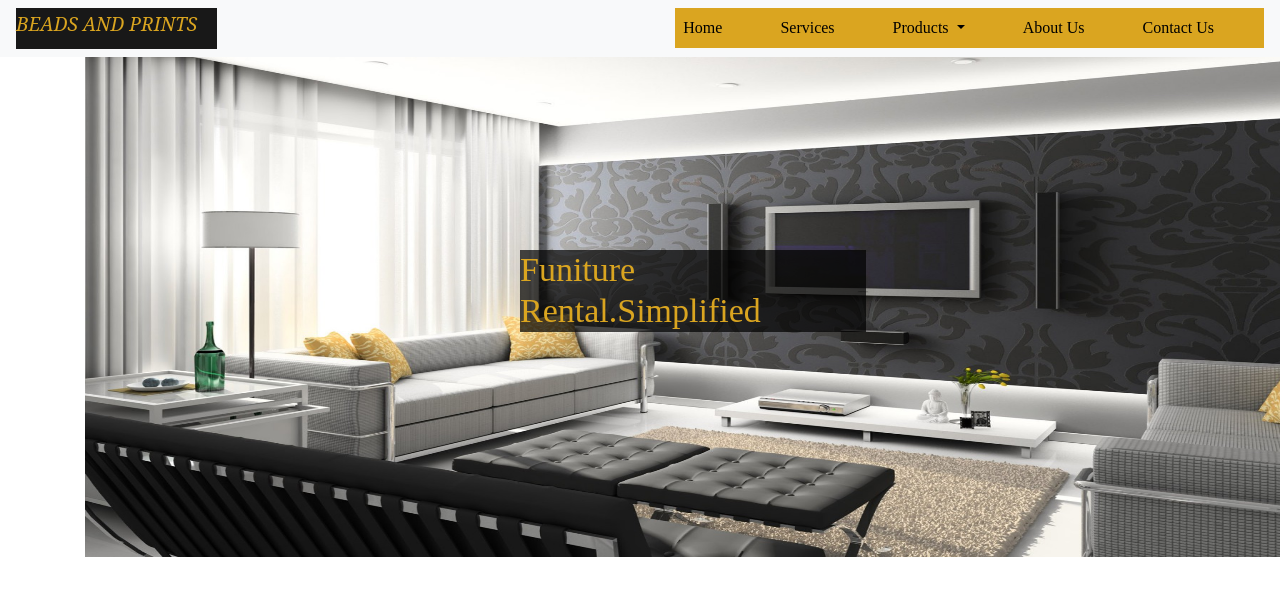
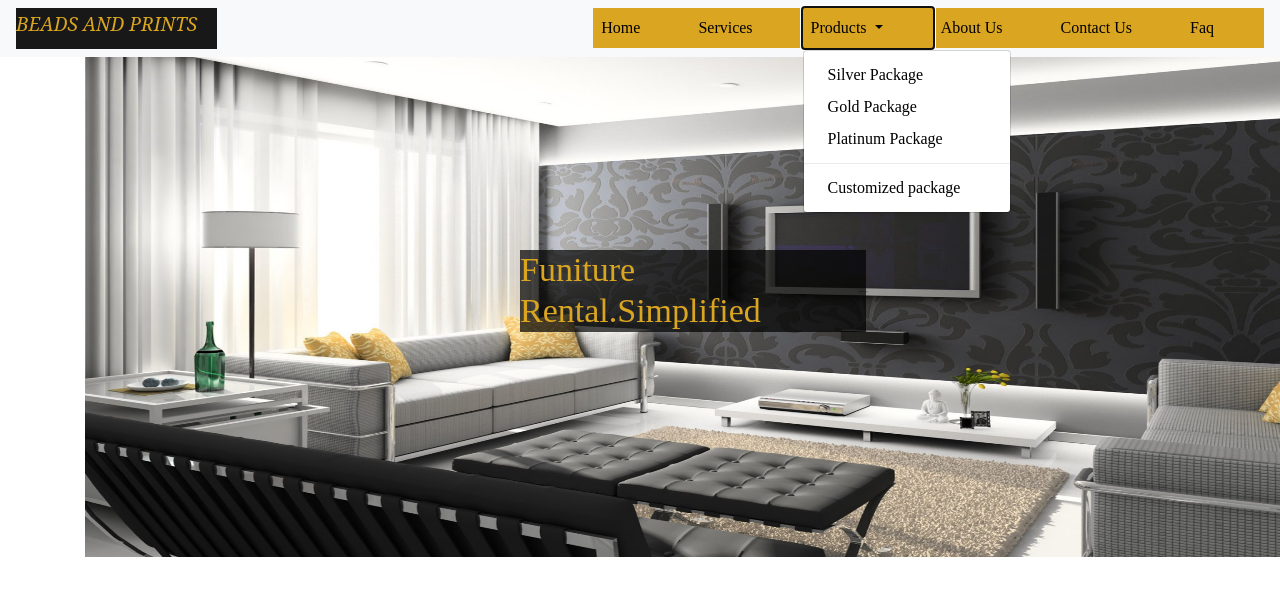
Before and after one commit to codybaraks/beads-prints.push-project, a Flask app: page / in a window 1280 px wide, after a click on "Products". Shown: the top 597 px of the page. Run offline with Flask 2, Linux system fonts and the light colour scheme; some libraries are stand-ins or nearby versions.

Commit message:
updating

```diff
--- a/app.py
+++ b/app.py
@@ -25,6 +25,11 @@ db = connector.connect(host="localhost", user="root", passwd="root", database="B
 @app.route('/')
 def navigation():
     return render_template('Home.html')
+
+
+@app.route('/faq')
+def faq():
+    return render_template('faq.html')
 
 
 @app.route('/delivery')
--- a/static/nav.css
+++ b/static/nav.css
@@ -14,7 +14,7 @@
 .navbar-collapse ul li a:hover{
     display: block;
     background: gold ;
-    text-align: center!important;
+    /*text-align: center!important;*/
     transition: background-color  0.9s ease;
 
 
--- a/templates/Navigation.html
+++ b/templates/Navigation.html
@@ -3,14 +3,23 @@
 <head>
     <meta charset="UTF-8">
     <title>Beads and prints</title>
+
+    <link rel="stylesheet" href="https://maxcdn.bootstrapcdn.com/bootstrap/4.0.0/css/bootstrap.min.css">
+{#    <link href="//maxcdn.bootstrapcdn.com/bootstrap/3.2.0/css/bootstrap.min.css" rel="stylesheet"/>#}
+    <script src="https://ajax.googleapis.com/ajax/libs/jquery/3.3.1/jquery.min.js"></script>
+    <script src="https://cdnjs.cloudflare.com/ajax/libs/popper.js/1.12.9/umd/popper.min.js"></script>
+    <script src="https://maxcdn.bootstrapcdn.com/bootstrap/4.0.0/js/bootstrap.min.js"></script>
+    <script src="https://use.fontawesome.com/releases/v5.0.8/js/all.js"></script>
+
+    <link rel="stylesheet" href="../static/footer.css">
     <link rel="stylesheet" href="../static/nav.css">
-    <link rel="stylesheet" href="../static/footer.css">
-    <link rel="stylesheet" href="https://stackpath.bootstrapcdn.com/bootstrap/4.3.1/css/bootstrap.min.css" integrity="sha384-ggOyR0iXCbMQv3Xipma34MD+dH/1fQ784/j6cY/iJTQUOhcWr7x9JvoRxT2MZw1T" crossorigin="anonymous">
+
+
 
 </head>
 <body>
 <nav class="navbar navbar-expand-lg  navbar-light bg-light ml-auto text-center">
-    <a class="navbar-brand" href="#"><h2>BEADS AND PRINTS</h2></a>
+    <a class="navbar-brand" href="/"><h2>BEADS AND PRINTS</h2></a>
   <button class="navbar-toggler" type="button" data-toggle="collapse" data-target="#navbarSupportedContent" aria-controls="navbarSupportedContent" aria-expanded="false" aria-label="Toggle navigation">
     <span class="navbar-toggler-icon">dd</span>
   </button>
@@ -28,10 +37,11 @@
           Products
         </a>
         <div class="dropdown-menu" aria-labelledby="navbarDropdown">
-          <a class="dropdown-item" href="#">Action</a>
-          <a class="dropdown-item" href="#">Another action</a>
+          <a class="dropdown-item" href="#">Silver Package</a>
+          <a class="dropdown-item" href="#">Gold Package</a>
+          <a class="dropdown-item" href="#">Platinum Package</a>
           <div class="dropdown-divider"></div>
-          <a class="dropdown-item" href="#">Something else here</a>
+          <a class="dropdown-item" href="#">Customized package</a>
         </div>
       </li>
       <li class="nav-item">
@@ -39,6 +49,9 @@
       </li>
         <li class="nav-item">
         <a class="nav-link " href="/delivery">Contact Us</a>
+      </li>
+         <li class="nav-item">
+        <a class="nav-link " href="/faq">Faq</a>
       </li>
     </ul>
 {#    <form class="form-inline my-2 my-lg-0">#}
```
Also changed, not shown: templates/faq.html (added, +69 -0 lines).
